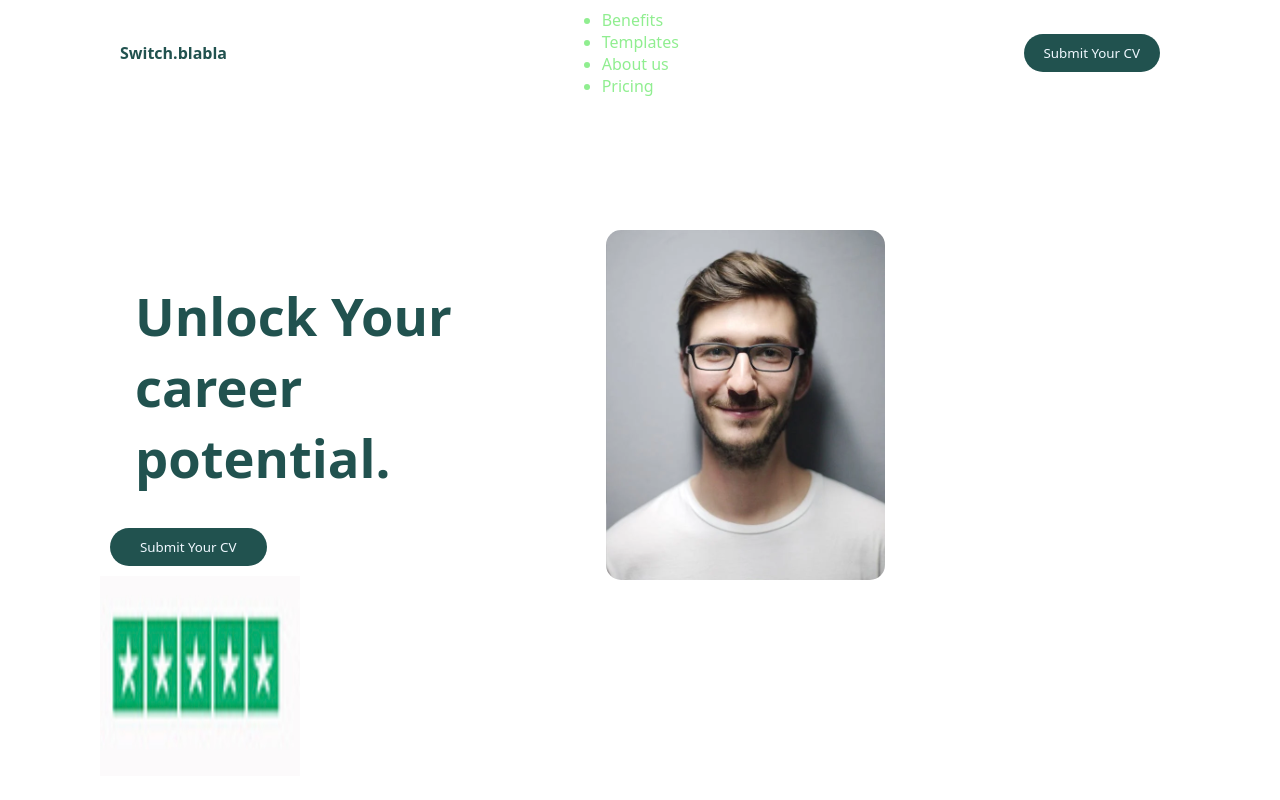
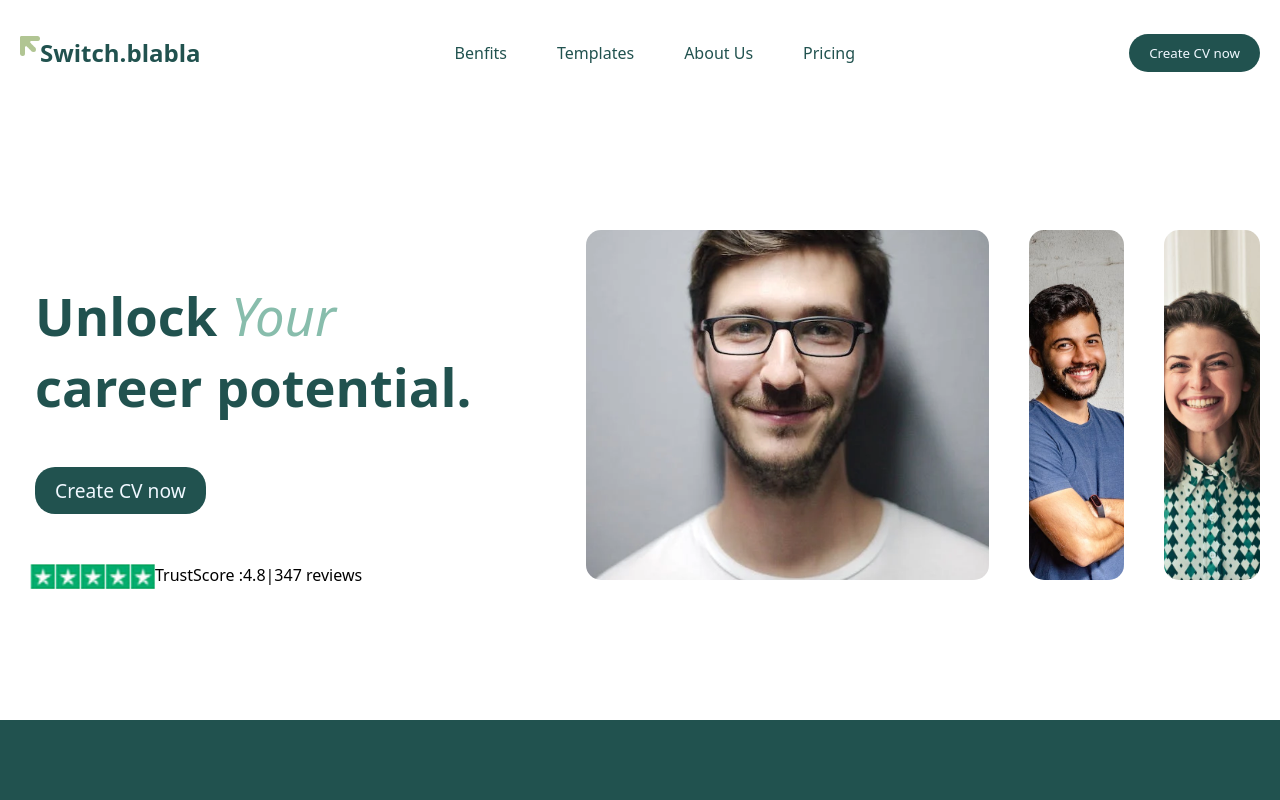
Before and after one commit to berobbb/gdsc_task_round2_frontend_2, a plain HTML site: page index.html in a window 1280 px wide. Drawn offline with Linux system fonts and the light colour scheme.

Commit message:
Fixed a bug

```diff
--- a/index.html
+++ b/index.html
@@ -4,48 +4,66 @@
     <meta charset="UTF-8">
     <meta name="viewport" content="width=device-width, initial-scale=1.0">
     <link rel="stylesheet" href="style.css">
-    <title>Your Document</title>
+    <title>TASK1</title>
 </head>
 <body>
     <div class="container">
         <nav class="nav-bar">
-            <div class="switch">Switch.blabla</div>
+            <div class="switch">
+                <div>
+                   <img src="./images/arror.png" alt="" height="20px" width="20px">
+                </div>
+                <div>
+                   <h2>Switch.blabla</h2>
+                </div>
+            </div>
             <div class="middle">
-                <ul>
-                    <li>Benefits</li>
-                    <li>Templates</li>
-                    <li>About us</li>
-                    <li>Pricing</li>
-                </ul>
+                    <a href="">Benfits</a>
+                    <a href="">Templates</a>
+                    <a href="">About Us</a>
+                    <a href="">Pricing</a>
             </div>
-            <button type="submit" id="cv_button">Submit Your CV</button>
+            <button type="submit" id="cv_button">Create CV now</button>
         </nav>
 
         <section class="innerone">
             <div class="left">
                <div class="text1">
-                  <h2>Unlock <span>Your</span></h2>
+                  <h2>Unlock <span class="italic">Your</span></h2>
                   <h2>career potential.</h2>
                  </div>
-                <div>
-                    <button type="submit" id="cv1_button">Submit Your CV</button>
+                <div class="my_button">
+                    <button type="submit" id="cv_button2">Create CV now</button>
                 </div>
-                <div>
-                    <img src="./images/IMG_1420.jpg" alt="" height="200 px" width="200 px">
+                <div class="stars">
+                    <div class="images_stars">
+                        <img src="./images/stars.png" alt="" height="25px" width="25px">
+                        <img src="./images/stars.png" alt="" height="25px" width="25px">
+                        <img src="./images/stars.png" alt="" height="25px" width="25px">
+                        <img src="./images/stars.png" alt="" height="25px" width="25px">
+                        <img src="./images/stars.png" alt="" height="25px" width="25px">
+                   </div>
+                   <div class="reviews">
+                      <p>TrustScore :4.8|347 reviews</p>
+                   </div>
                 </div>
             </div>
 
             <div class="right">
                 <div class="images">
-                   <div class="image1" style="background-image: url(./images/man1.webp);"></div>
-                    <div class="image2"></div>
-                    <div class="image3"></div>
+                   <div class="image1" style="background-image: url(./images/man1.webp);">
+                    </div>
+                   <div class="image2" style="background-image: url(./images/man2.jpeg);"></div>
+                   <div class="image3" style="background-image: url(./images/woman1.jpeg);"></div>
+
                 </div>
 
             </div>
 
+        </section>
+        <div class="footer">
 
-        </section>
+        </div>
     </div>
 </body>
 </html>
--- a/style.css
+++ b/style.css
@@ -14,7 +14,6 @@ html,
 body {
     height: 100%;
     cursor: url("./images/arror.png"), auto;
-   margin: 0 50px;
 
 }
 
@@ -137,16 +136,14 @@ body {
 .image1{
     padding-left: 20px;
     background-position: center;
-    width: 150px;
     background-size: cover;
-    flex:0.8;
+    flex:1.2;
     margin-left: 20px;
     margin-right: 20px;
     border-radius: 15px;
 }
 .image2{
     background-position: center;
-    width: 150px;
     background-size: cover;
     flex:0.3;
     margin-left: 20px;
@@ -155,7 +152,6 @@ body {
 }
 .image3{
     background-position: center;
-    width: 150px;
     background-size: cover;
     flex:0.3;
     margin-left: 20px;
```
Also changed, not shown: index.js (deleted).
